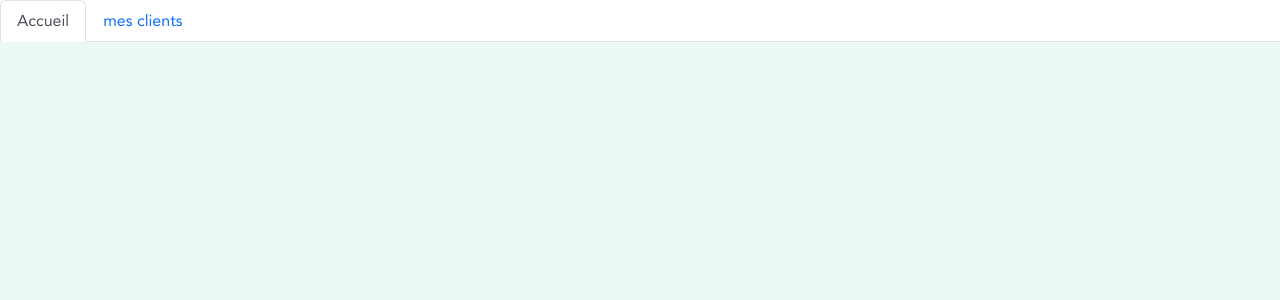
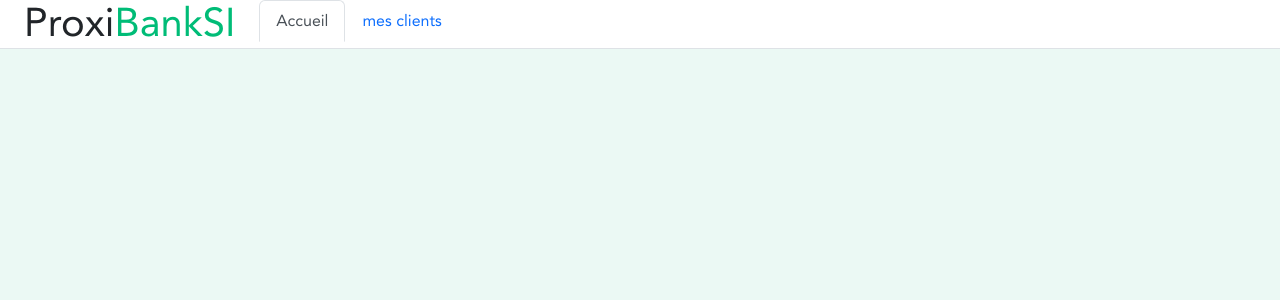
Before and after one commit to kendryk/proxibankSI_equipe1_front, an Angular app: page / in a window 1280 px wide. Shown: the top 300 px of the page. Built offline with nearby package versions, Linux system fonts and the light colour scheme.

Commit message:
ajout Logo + css

```diff
--- a/src/app/navbar/navbar.component.css
+++ b/src/app/navbar/navbar.component.css
@@ -0,0 +1,4 @@
+
+.logo{
+color: #00bc77;
+}
--- a/src/app/navbar/navbar.component.html
+++ b/src/app/navbar/navbar.component.html
@@ -1,11 +1,15 @@
+
 <ul class="nav nav-tabs">
-    <li class="nav-item">
+    <h1 class="d-flex align-items-center justify-content-between px-4 mb-0 ">Proxi<span class="logo">BankSI</span></h1>
+    <li class="nav-item  ">
         <a class="nav-link" aria-current="page" routerLink="/" routerLinkActive="active"
             [routerLinkActiveOptions]="{exact : true}">Accueil</a>
     </li>
 
     <li class="nav-item">
         <a class="nav-link" routerLink="/advisor/1/clients" routerLinkActive="active">mes clients</a>
+
+
     </li>
 
     <!-- <li class="nav-item">
```
